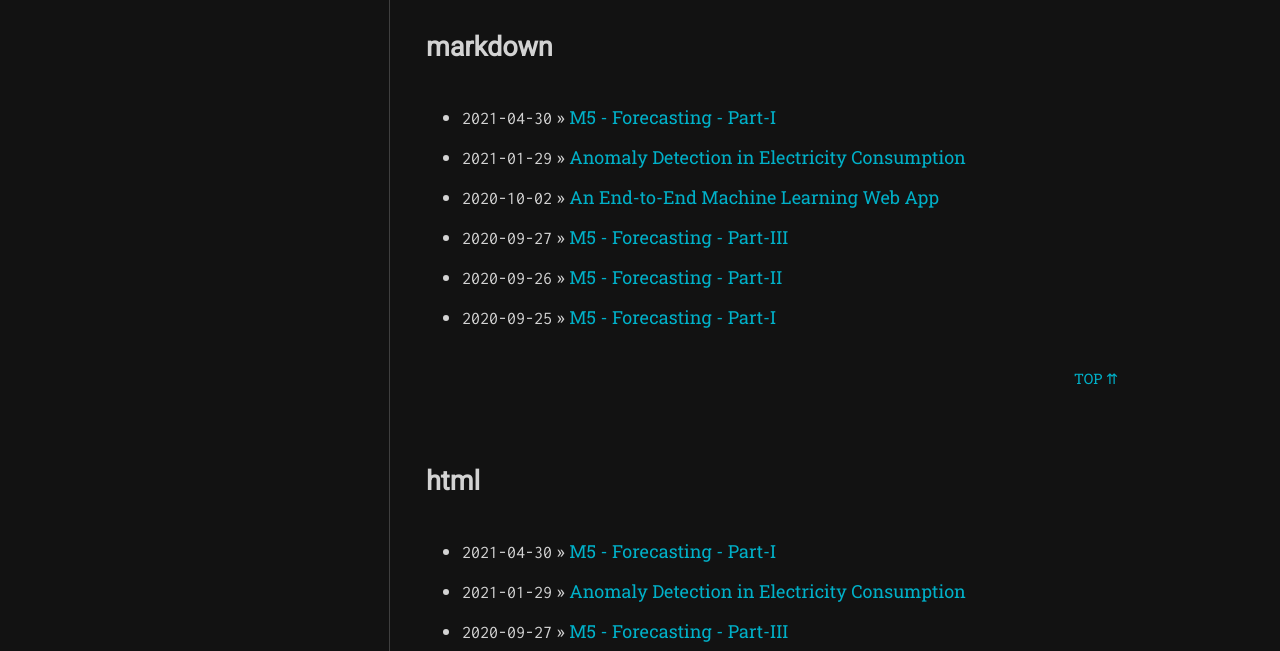
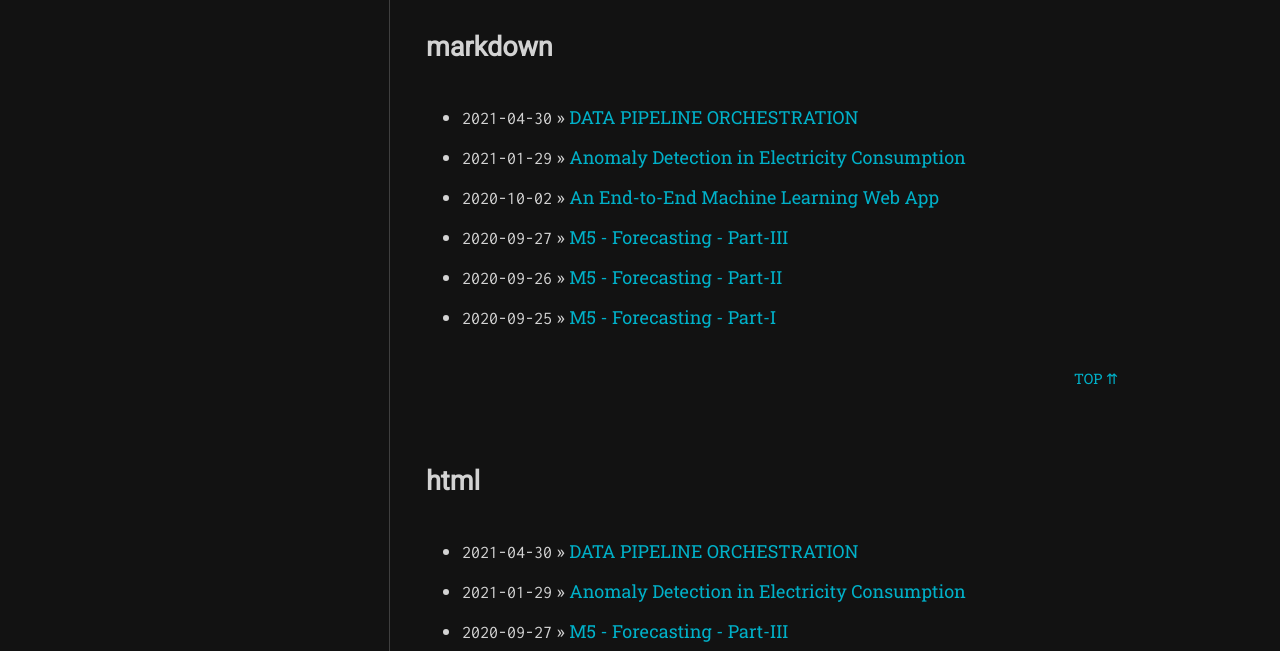
Before and after one commit to srujanreddyj/blog, a Jekyll site: the page built from tags.md, in a window 1280 px wide. Shown: the part 864-1515 px from the top of the page. Built offline with Jekyll 4.4.1, drawn with Linux system fonts in a browser that asks for light colours; nearby versions of some CDN libraries; some web fonts are replaced.

Commit message:
Update 2021-04-30-etl.md

```diff
--- a/_posts/2021-04-30-etl.md
+++ b/_posts/2021-04-30-etl.md
@@ -1,7 +1,7 @@
 ---
 layout: post
 toc: true
-title: "M5 - Forecasting - Part-I"
+title: "DATA PIPELINE ORCHESTRATION"
 categories: learnings
 tags: [markdown, pipeline, html, ETL, airflow, AWS, Redshift, OLAP]
 ---
@@ -10,9 +10,7 @@ tags: [markdown, pipeline, html, ETL, airflow, AWS, Redshift, OLAP]
 
 
 ## Introduction
-
 The objective of this article is to
-
 1. Build and understand a data processing framework used for batch data loading
 2. Develop data processing ETL pipeline using AWS EMR, Redshift, Airflow, Data models
 
```
